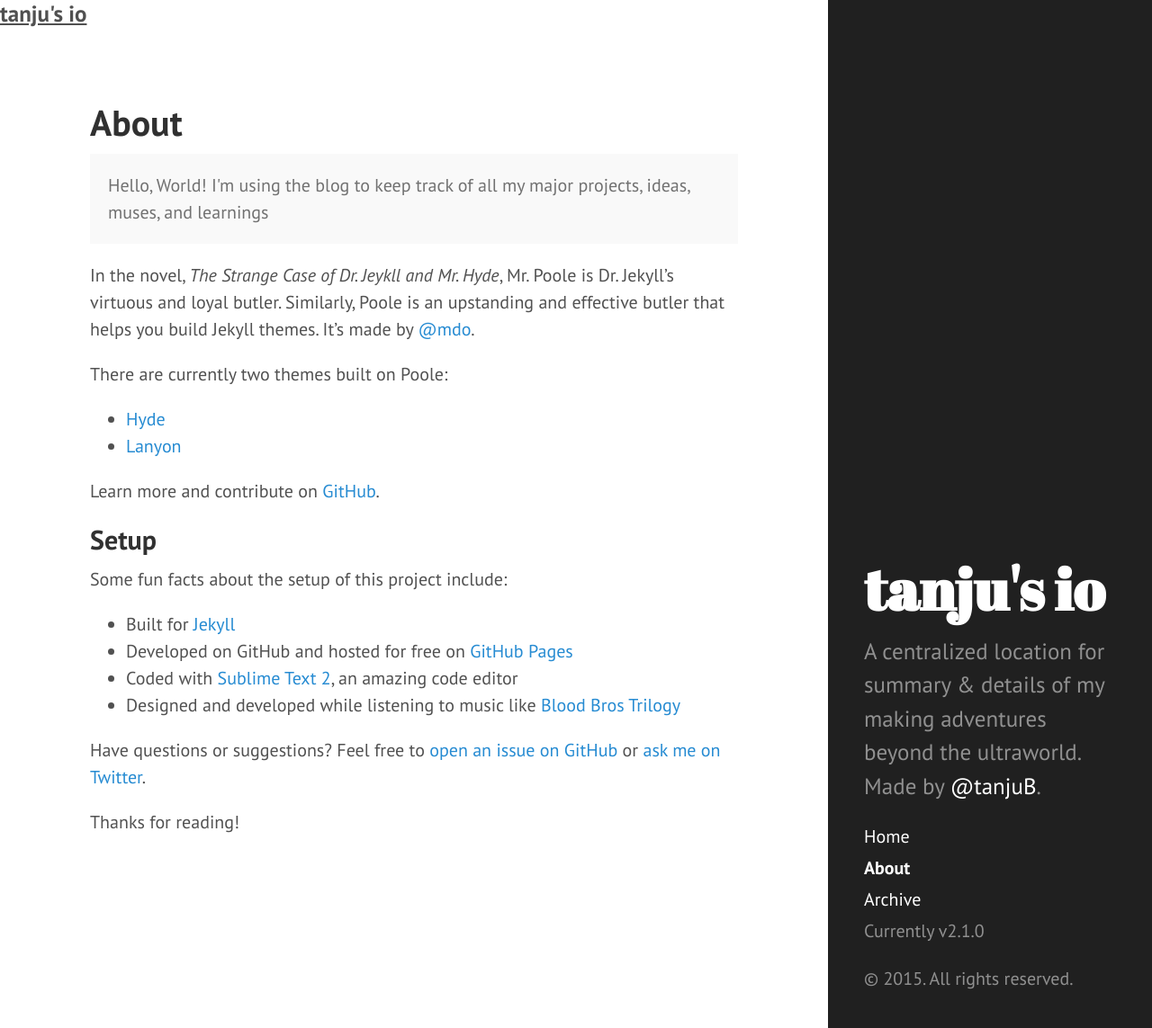
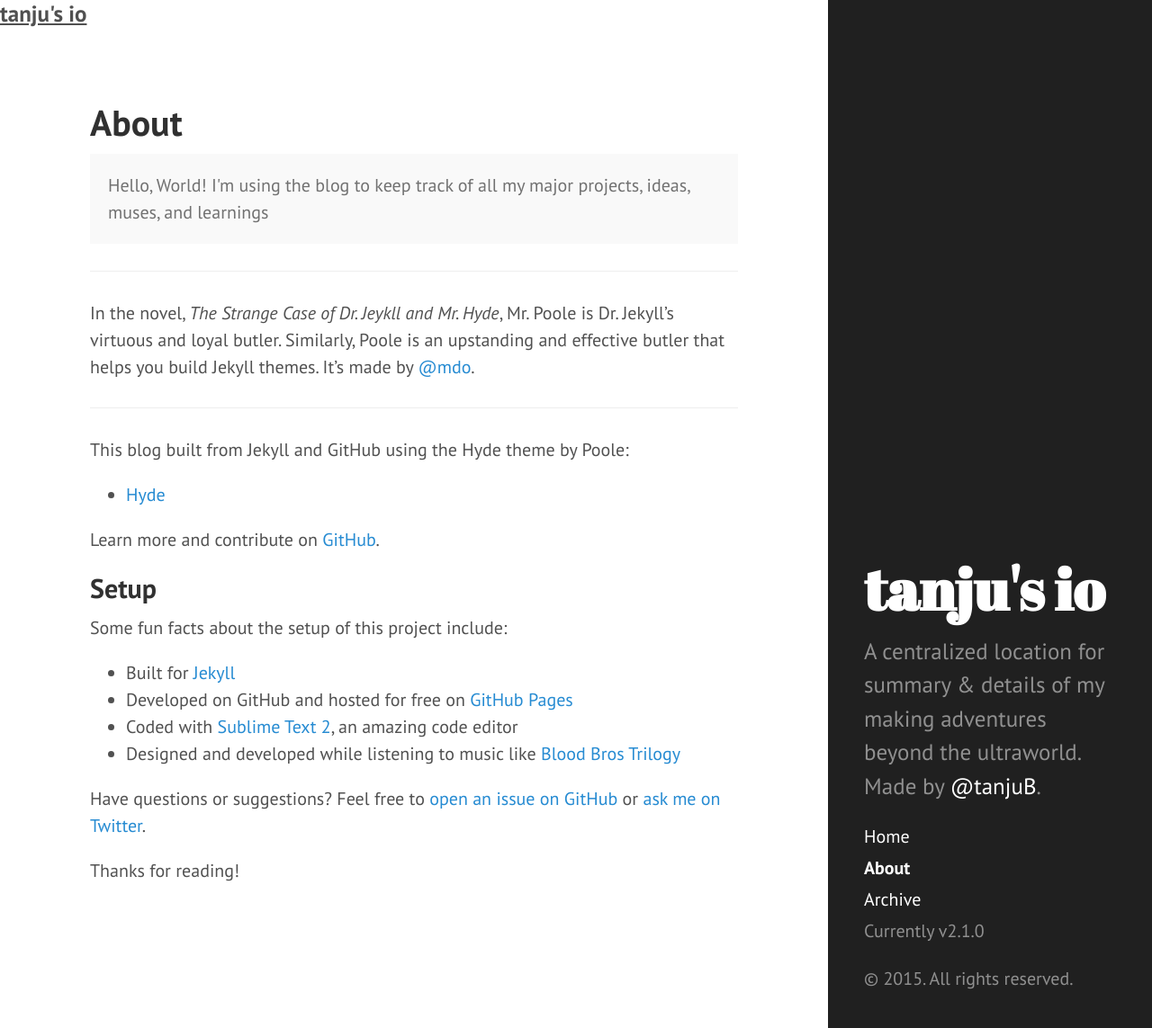
Before and after one commit to tanju-b/tanju-b.github.io, a Jekyll site: the page built from about.md, in a window 1280 px wide and 1143 px high. Shown: the whole window at 90% size. Built offline with Jekyll 4.4.1, drawn with Linux system fonts in a browser that asks for light colours; Markdown is read by kramdown in place of the engine named in the settings.

```diff
--- a/about.md
+++ b/about.md
@@ -6,12 +6,14 @@ title: About
 <p class="message">
   Hello, World! I'm using the blog to keep track of all my major projects, ideas, muses, and learnings</p>
 
+***
 In the novel, *The Strange Case of Dr. Jeykll and Mr. Hyde*, Mr. Poole is Dr. Jekyll's virtuous and loyal butler. Similarly, Poole is an upstanding and effective butler that helps you build Jekyll themes. It's made by [@mdo](https://twitter.com/mdo).
 
-There are currently two themes built on Poole:
+
+***
+This blog built from Jekyll and GitHub using the Hyde theme by Poole:
 
 * [Hyde](http://hyde.getpoole.com)
-* [Lanyon](http://lanyon.getpoole.com)
 
 Learn more and contribute on [GitHub](https://github.com/poole).
 
```
Also changed, not shown: _posts/Drafts/2015-04-08-CyborgBeast-Hand-Print.md (added, +29 -0 lines).
